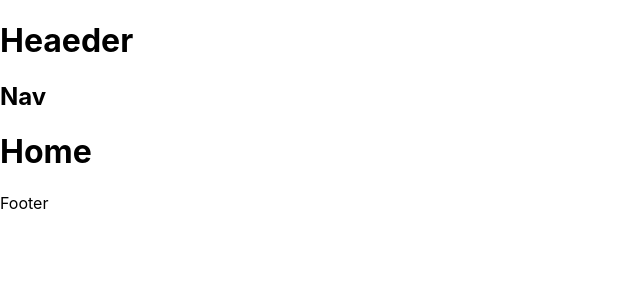
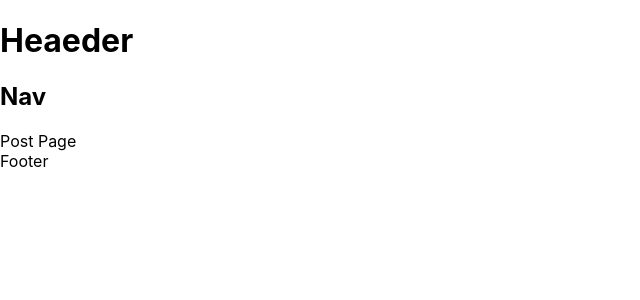
Before and after one commit to Gabeaya/React-router-blog, a React (Create React App) app: page /post/1 in a window 1280 px wide. Shown: the top 300 px of the page, without its empty margins (0-640 px from the left). Built offline with nearby package versions, Linux system fonts and the light colour scheme.

Commit message:
Add pathways for the route.

```diff
--- a/src/App.js
+++ b/src/App.js
@@ -16,10 +16,19 @@ function App() {
       <Header />
       <Nav />
       <Switch>
-        <Home />
-        <NewPost />
-        <About />
-        <Missing />
+        <Route exact path='/'>
+          <Home />
+        </Route>
+
+        <Route exact path='/post'>
+          <NewPost />
+        </Route>
+        <Route path='/post/:id'>
+          <PostPage />
+        </Route>
+        <Route path='/about' component={About}/>
+
+        <Route path='/*' component={Missing}/>
       </Switch>
       <Footer />
     </div>
```
